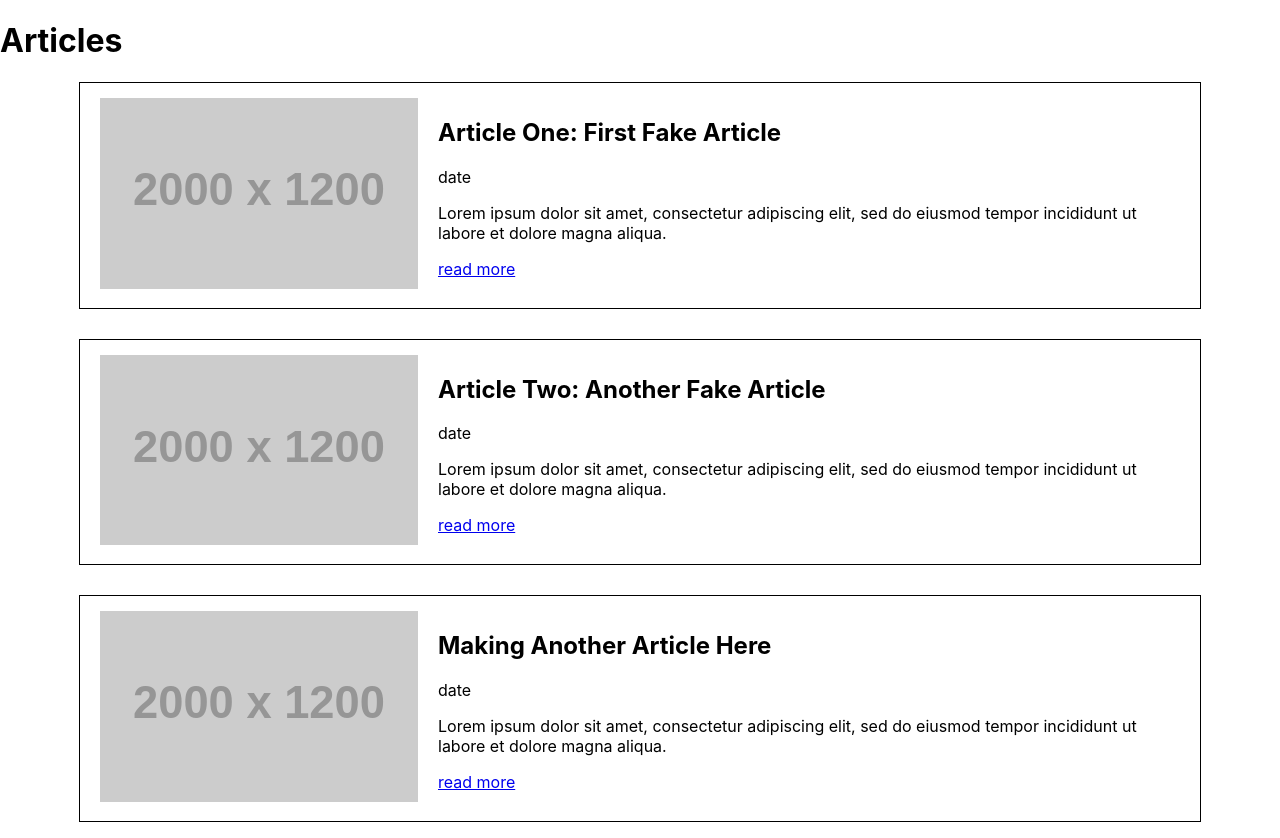
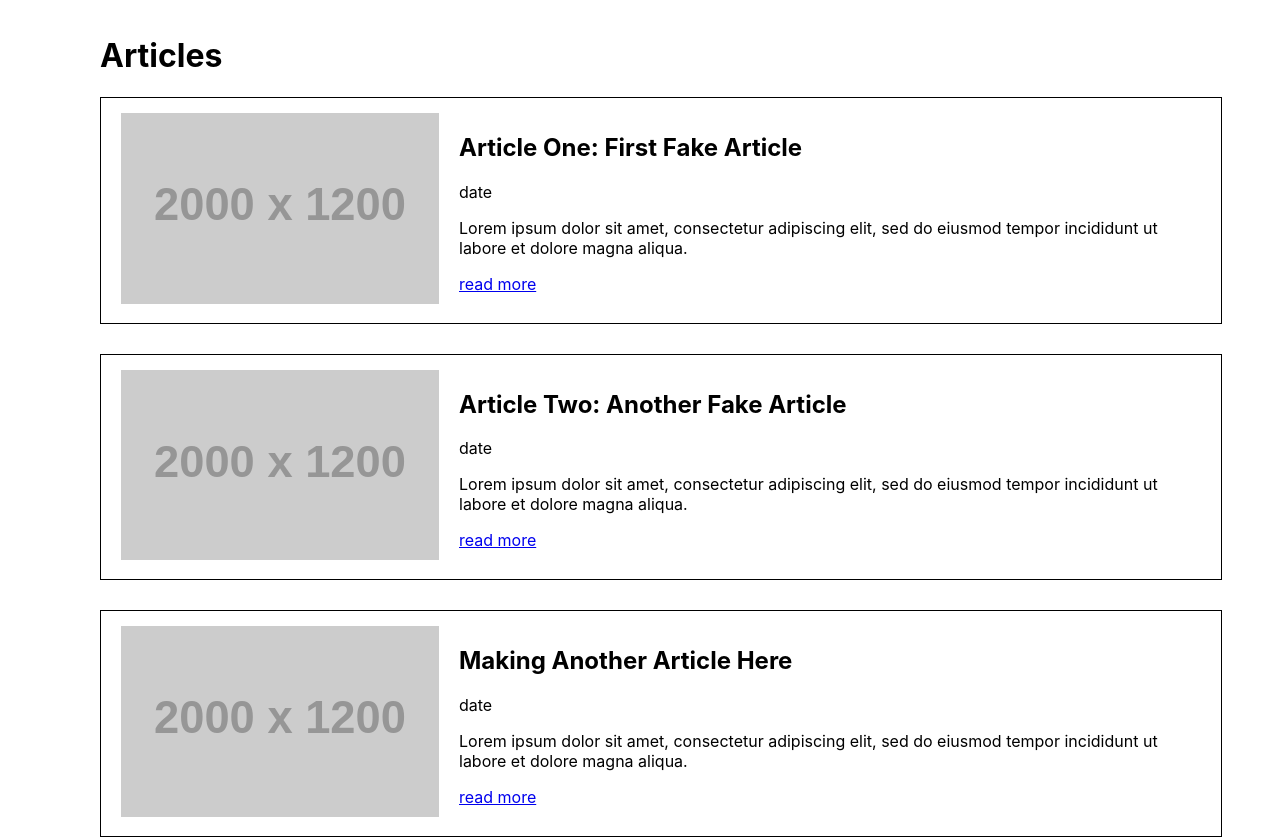
Before and after one commit to cg2984/exercise-one, a React (Create React App) app in the folder exercise-one/: page / in a window 1280 px wide. Shown: the top 838 px of the page. Built offline with nearby package versions, Linux system fonts and the light colour scheme.

Commit message:
I think I was fixing stuff

```diff
--- a/exercise-one/src/App.css
+++ b/exercise-one/src/App.css
@@ -23,3 +23,10 @@
   flex-basis:70%;
   padding-left:20px;
 }
+
+.articleListing{
+  margin:0 auto;
+  max-width: 1080px;
+  width:100%;
+  padding:15px 20px;
+}
--- a/exercise-one/src/pages/articleListing.js
+++ b/exercise-one/src/pages/articleListing.js
@@ -5,9 +5,9 @@ import Data from '../components/data';
 function ArticleListing(){
 	console.log('data', Data);
 	return(
-		<div>
+		<div className="articleListing">
 			<header>
-				<h1>Articles</h1>
+				<h1 className="articleListing__header">Articles</h1>
 			</header>
 			<main>
 				{Data.map((article, i) => (
```
